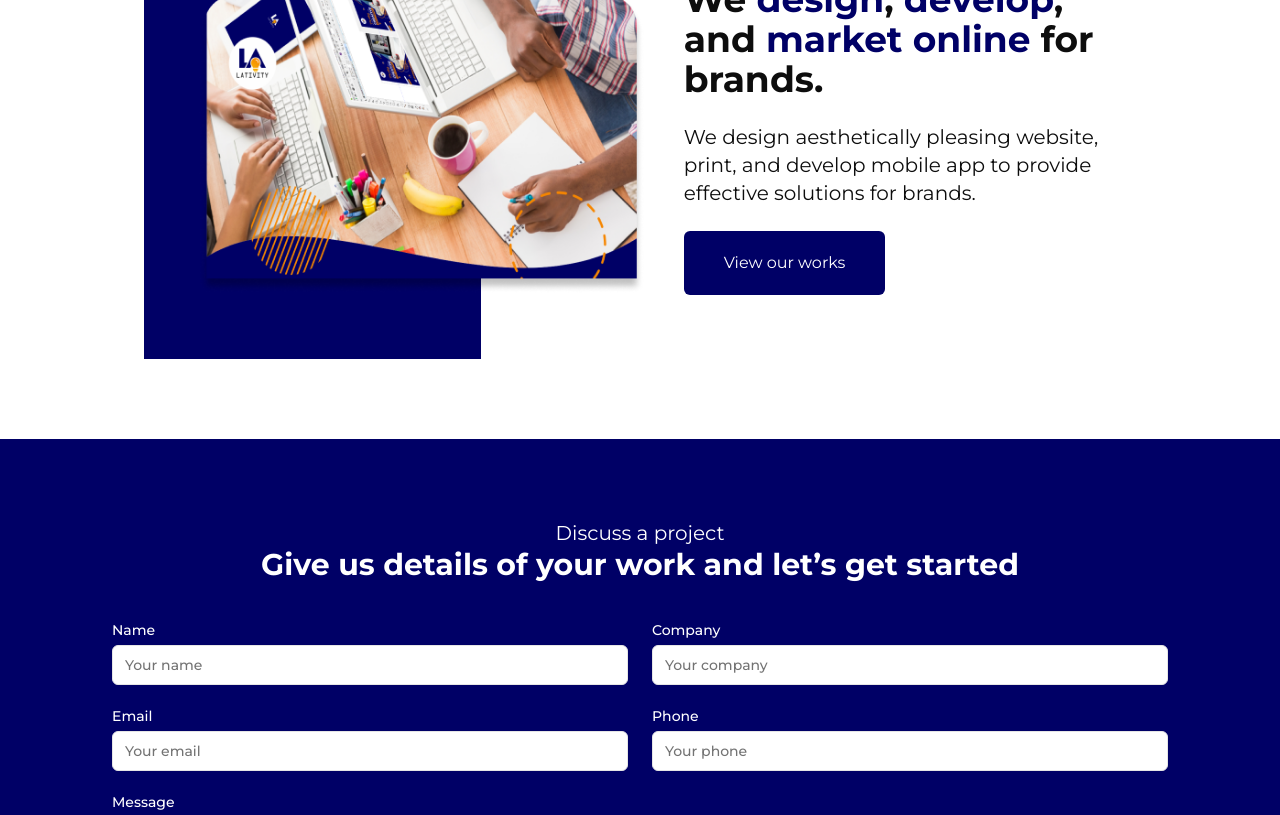
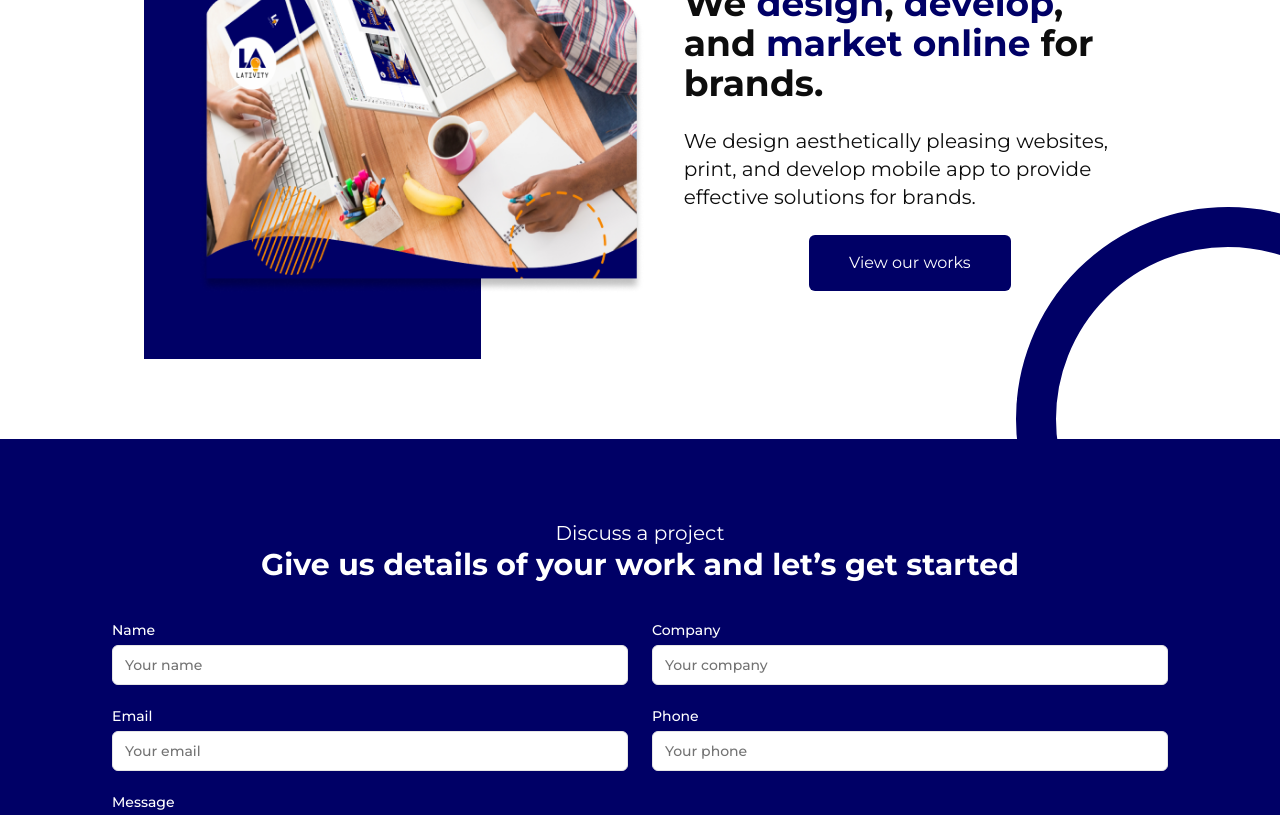
Before and after one commit to ogunsolahabib/lativity, a Next.js app: page / in a window 1280 px wide. Shown: the part 2320-3135 px from the top of the page. Built offline with nearby package versions, Linux system fonts and the light colour scheme.

Commit message:
ring svg in previous works section

```diff
--- a/src/components/sections/previous-works.tsx
+++ b/src/components/sections/previous-works.tsx
@@ -1,8 +1,8 @@
 import Image from "next/image";
-import LinkButton from "../ui/link-button";
+import Ring from "../svg/ring";
 
 export default function PreviousWorks() {
-    return <section className="section">
+    return <section className="section relative">
         <div className="section__container">
             <div className="text-center">
                 <h2 className="section__heading--main">View our works</h2>
@@ -17,10 +17,11 @@ export default function PreviousWorks() {
                 <h3 className="text-4xl font-bold">We <span className="text-l_blue">design</span>, <span className="text-l_blue">develop</span>, and <span className="text-l_blue">market online</span> for brands.
                 </h3>
                 <p className="text-xl">
-                    We design aesthetically pleasing website, print, and develop mobile app to provide effective solutions for brands.
+                    We design aesthetically pleasing websites, print, and develop mobile app to provide effective solutions for brands.
                 </p>
-                <LinkButton href="#" className="block w-fit">View our works</LinkButton>
+                <a href="#" className="btn--primary block w-fit">View our works</a>
             </div>
         </div>
+        <Ring className="hidden md:block absolute -bottom-56 -right-48 -z-50 text-l_blue" />
     </section>
 }
--- a/src/components/svg/bottom-right-arc-blue.tsx
+++ /dev/null
@@ -1,19 +0,0 @@
-export default function BottomRightArcBlue() {
-    return (
-        <svg
-            xmlns="http://www.w3.org/2000/svg"
-            width="229"
-            height="147"
-            fill="none"
-            viewBox="0 0 229 147"
-        >
-            <circle
-                cx="141.15"
-                cy="141.782"
-                r="127.152"
-                stroke="#006"
-                strokeWidth="27.742"
-            ></circle>
-        </svg>
-    );
-}
--- a/src/components/svg/bottom-right-arc-white.tsx
+++ /dev/null
@@ -1,19 +0,0 @@
-export default function BottomRightArcWhite() {
-    return (
-        <svg
-            xmlns="http://www.w3.org/2000/svg"
-            width="187"
-            height="132"
-            fill="none"
-            viewBox="0 0 187 132"
-        >
-            <circle
-                cx="142.784"
-                cy="142.493"
-                r="128.244"
-                stroke="#fff"
-                strokeWidth="27.981"
-            ></circle>
-        </svg>
-    );
-}
--- /dev/null
+++ b/src/components/svg/ring.tsx
@@ -0,0 +1,14 @@
+export default function Ring(props: React.SVGProps<SVGSVGElement>) {
+    return (
+        <svg
+            xmlns="http://www.w3.org/2000/svg"
+            width="488"
+            height="488"
+            fill="none"
+            viewBox="0 0 488 488"
+            {...props}
+        >
+            <circle cx="244" cy="244" r="15vw" stroke="currentColor" strokeWidth="40"></circle>
+        </svg>
+    );
+}
```
